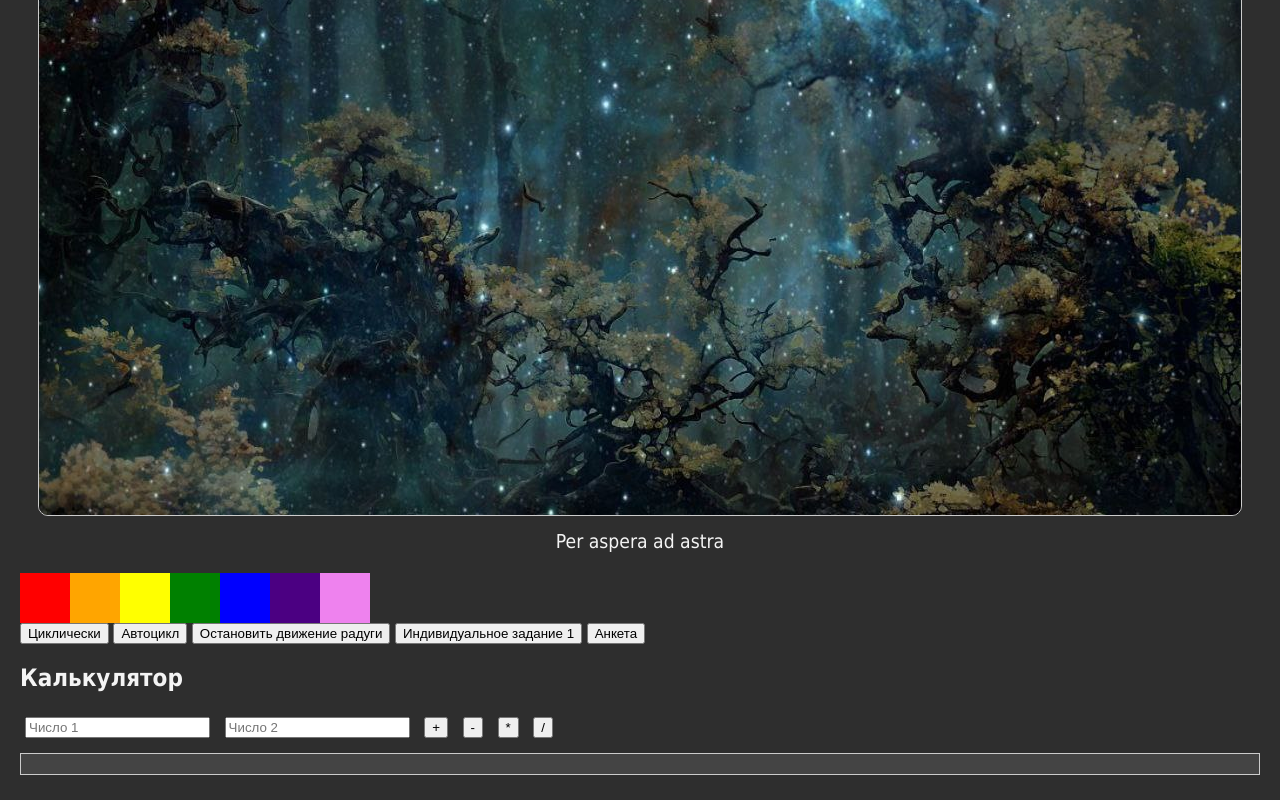
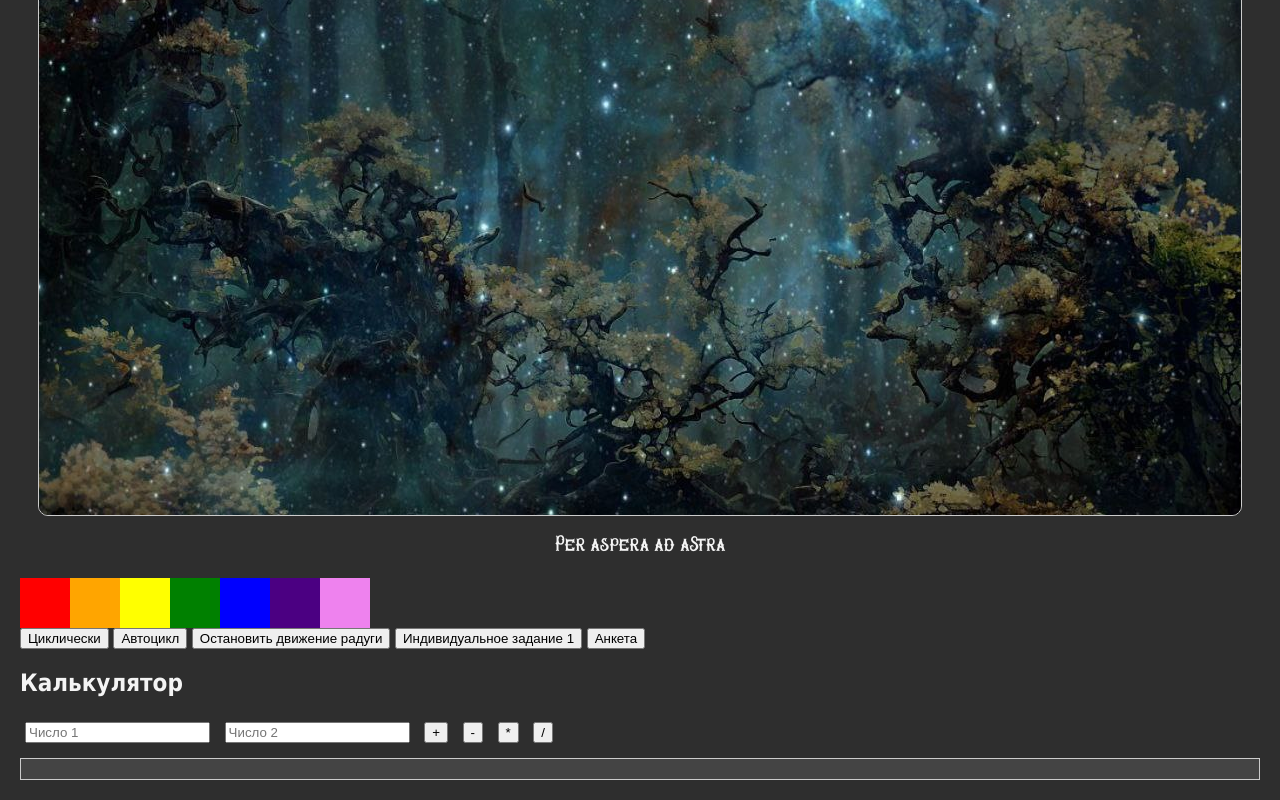
Before and after one commit to ArgonDragonConstellation/ArgonDragonConstellation.github.io, a plain HTML site: page index.html in a window 1280 px wide. Shown: the part 1043-1843 px from the top of the page. Drawn offline with Linux system fonts and the light colour scheme.

Commit message:
Update styles.css

```diff
--- a/styles.css
+++ b/styles.css
@@ -1,3 +1,10 @@
+@font-face {
+    font-family: 'Wake Snake Free Trial';
+    src: url('fonts/Wake Snake Free Trial.otf') format('opentype');
+    font-weight: normal;
+    font-style: normal;
+}
+
 body {
     font-family: Tahoma, serif;
     margin: 20px;
@@ -84,6 +91,7 @@ h1 {
     margin-top: 10px;
     font-size: 1.2em;
     color: #f4f4f4;
+    font-family: 'Wake Snake Free Trial', sans-serif;
 }
 
 /* Additional styles for task1.html */
```
